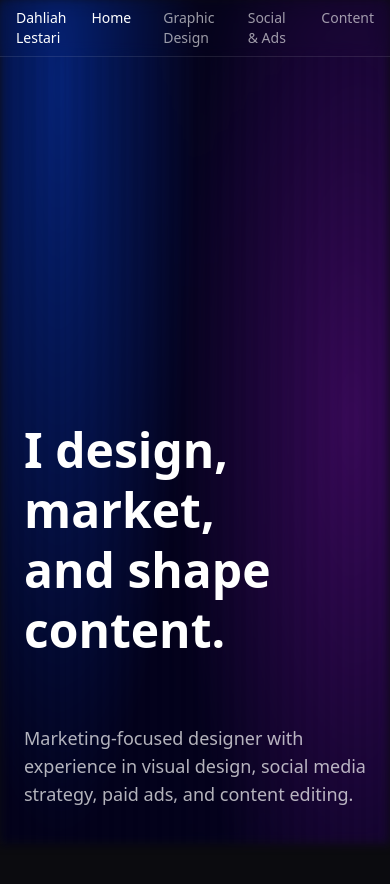
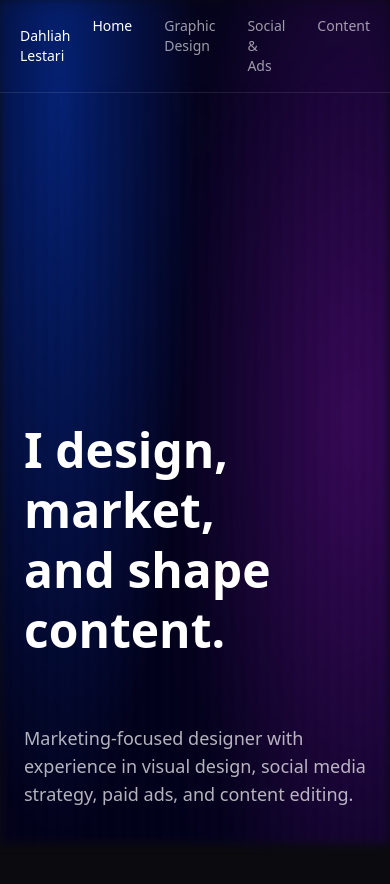
Before and after one commit to dahliahlestari/portfolio-react, a React (Vite) app: page / in a window 390 px wide. Shown: the top 884 px of the page. Built offline with nearby package versions, Linux system fonts and the light colour scheme.

Commit message:
refine mobile navbar

```diff
--- a/src/components/Navbar.jsx
+++ b/src/components/Navbar.jsx
@@ -3,15 +3,7 @@ import { NavLink, Link } from "react-router-dom"
 export default function Navbar() {
   return (
     <header className="fixed top-0 w-full z-50 backdrop-blur border-b border-white/10">
-    <div
-      className="
-        max-w-6xl mx-auto
-        px-4 md:px-6
-        h-14 md:h-auto
-        flex justify-between items-center
-      "
-    >
-
+      <div className="max-w-5xl mx-auto px-5 py-4 flex justify-between items-center">
 
         <Link to="/" className="text-sm font-medium">
           Dahliah Lestari
```
